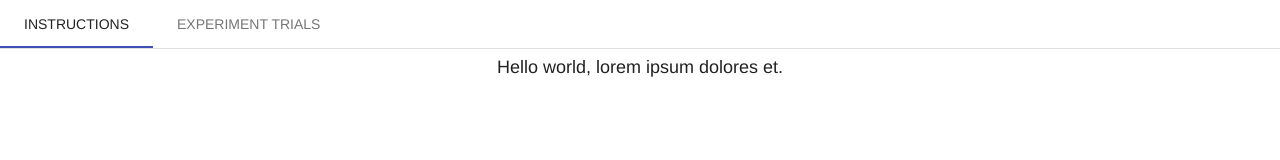
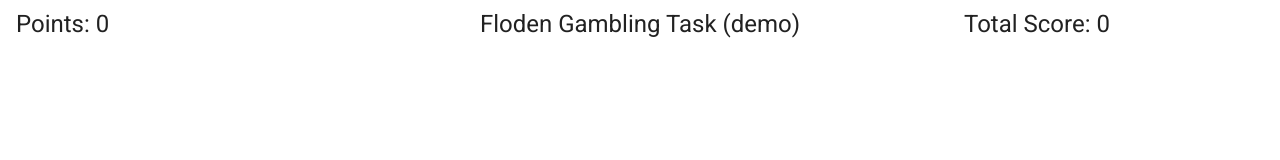
Before and after one commit to devYaoYH/Floden-Gambling-Task, a plain HTML site: page index.html in a window 1280 px wide. Shown: the top 160 px of the page. Drawn offline with Linux system fonts and the light colour scheme.

Commit message:
Modify default active panel to experiment panel, remove tab selection

```diff
--- a/index.html
+++ b/index.html
@@ -138,12 +138,12 @@
   </head>
   <body>
     <div class="mdl-tabs mdl-js-tabs">
-      <div class="mdl-tabs__tab-bar" style="display:block;">
-          <a href="#floden-gui-instructions-panel" class="mdl-tabs__tab is-active" id="floden-gui-instructions-tab">Instructions</a>
-          <a href="#floden-gui-experiment-panel" class="mdl-tabs__tab" id="floden-gui-experiment-tab">Experiment Trials</a>
+      <div class="mdl-tabs__tab-bar" style="display:none;">
+          <a href="#floden-gui-instructions-panel" class="mdl-tabs__tab" id="floden-gui-instructions-tab">Instructions</a>
+          <a href="#floden-gui-experiment-panel" class="mdl-tabs__tab is-active" id="floden-gui-experiment-tab">Experiment Trials</a>
       </div>
 
-      <div class="mdl-tabs__panel is-active" id="floden-gui-instructions-panel" style="height: 100%;width: 100%;">
+      <div class="mdl-tabs__panel" id="floden-gui-instructions-panel" style="height: 100%;width: 100%;">
         <div class="mdl-grid center-items" style="height: 80vh; padding-top: 0; padding-bottom: 0;">
           <div class="mdl-cell mdl-cell--3-col mdl-typography--text-center" id="floden-gui-instructions-text">
             Hello world, lorem ipsum dolores et.
@@ -155,7 +155,7 @@
           </div>
         </div>
       </div>
-      <div class="mdl-tabs__panel" id="floden-gui-experiment-panel" style="height: 100%;width: 100%">
+      <div class="mdl-tabs__panel is-active" id="floden-gui-experiment-panel" style="height: 100%;width: 100%">
         <div class="mdl-grid" style="height: 20vh; padding-top: 0; padding-bottom: 0;">
           <div class="mdl-cell mdl-cell--3-col mdl-typography--headline" id="floden-gui-pts">Points: 0</div>
           <div class="mdl-cell mdl-cell--6-col mdl-typography--text-center mdl-typography--headline">
```
